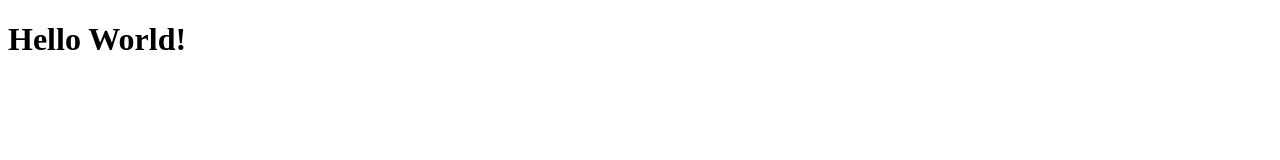
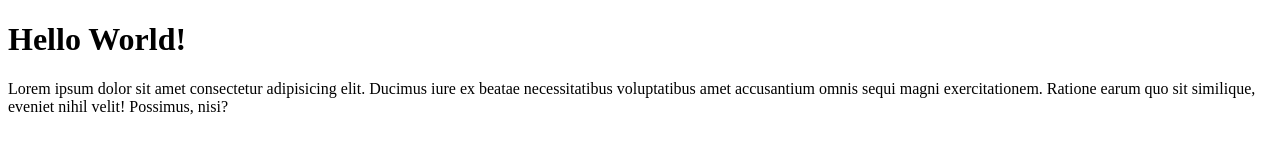
Before and after one commit to Al-E-00/live-intro-git, a plain HTML site: page index.html in a window 1280 px wide. Drawn offline with Linux system fonts and the light colour scheme.

Commit message:
Aggiunge un paragrafo generico

```diff
--- a/index.html
+++ b/index.html
@@ -11,6 +11,9 @@
 
 <body>
     <h1>Hello World!</h1>
+    <p>Lorem ipsum dolor sit amet consectetur adipisicing elit. Ducimus iure ex beatae necessitatibus voluptatibus amet
+        accusantium omnis sequi magni exercitationem. Ratione earum quo sit similique, eveniet nihil velit! Possimus,
+        nisi?</p>
 </body>
 
 </html>
```
